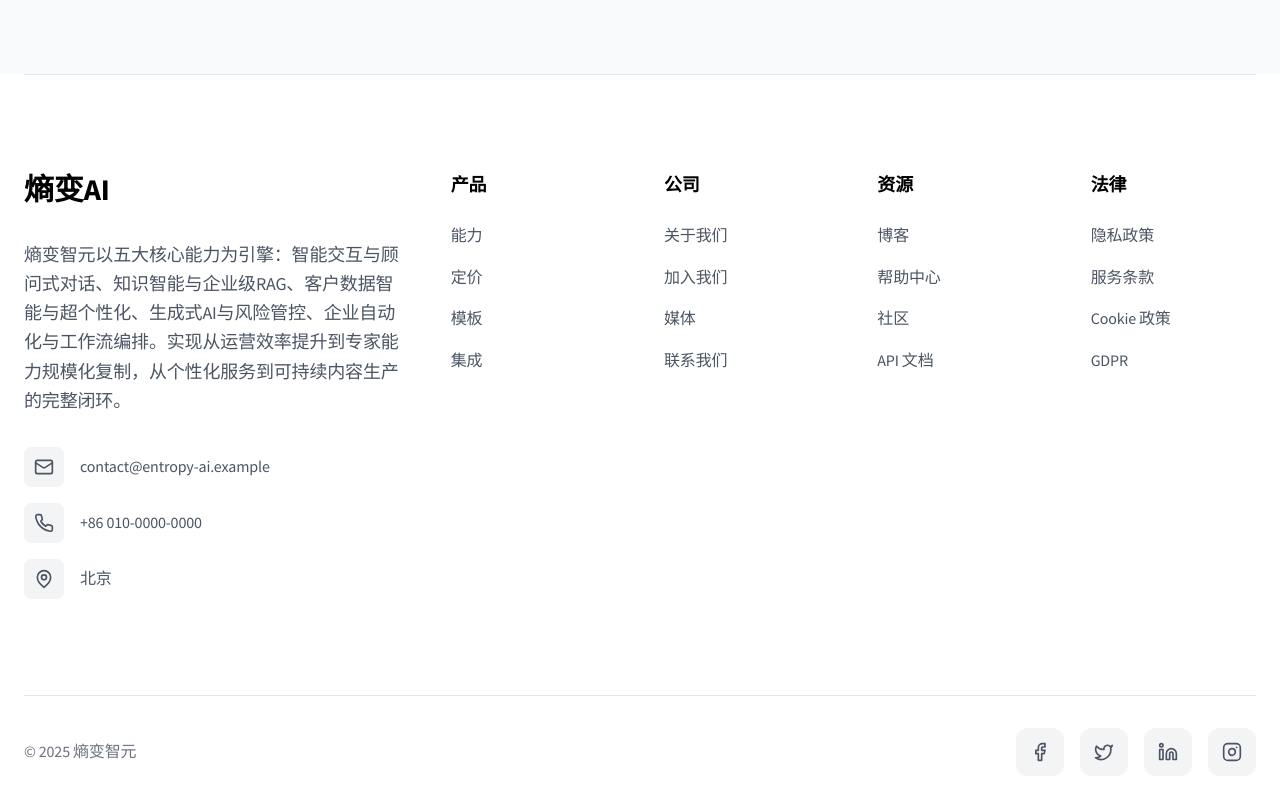
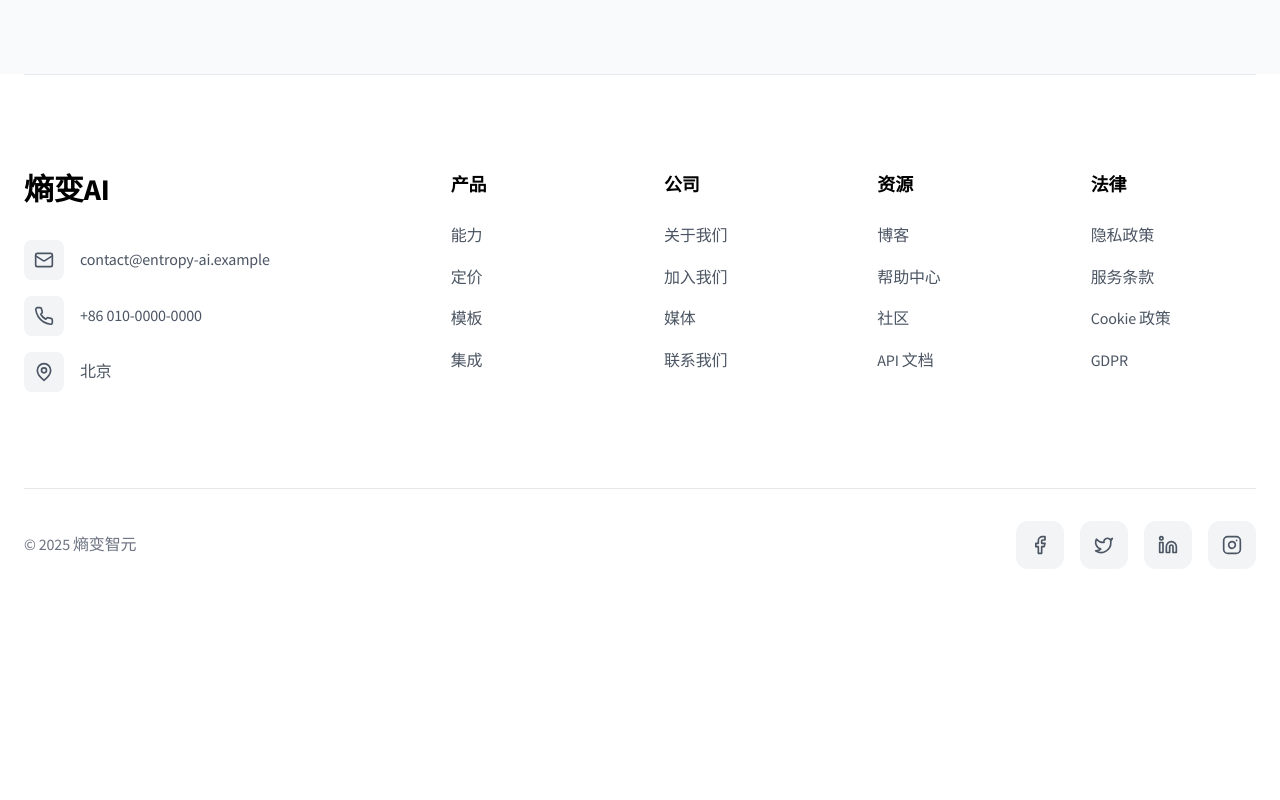
Before and after one commit to kehan857/official-website, a React (Vite) app: page / in a window 1280 px wide. Shown: the part 10839-11639 px from the top of the page. After the commit the page ends 11440 px from the top, so only its background shows below. Built offline with nearby package versions, Linux system fonts and the light colour scheme.

Commit message:
feat: 删除Footer区域公司描述文字
- 移除Footer左侧公司信息区域的长段描述文字
- 保留公司名称和联系信息
- 使Footer布局更加简洁清晰
- 避免重复信息，专注于联系方式和导航链接

```diff
--- a/src/components/Footer/Footer.jsx
+++ b/src/components/Footer/Footer.jsx
@@ -71,7 +71,6 @@ const Footer = () => {
               <div className="mb-8">
                 <span className="text-3xl font-bold text-black">{t.brand.name}</span>
               </div>
-              <p className="text-gray-600 mb-8 leading-relaxed text-lg">{t.hero.subtitle}</p>
 
               {/* Contact Info */}
               <div className="space-y-4 text-gray-600">
```
